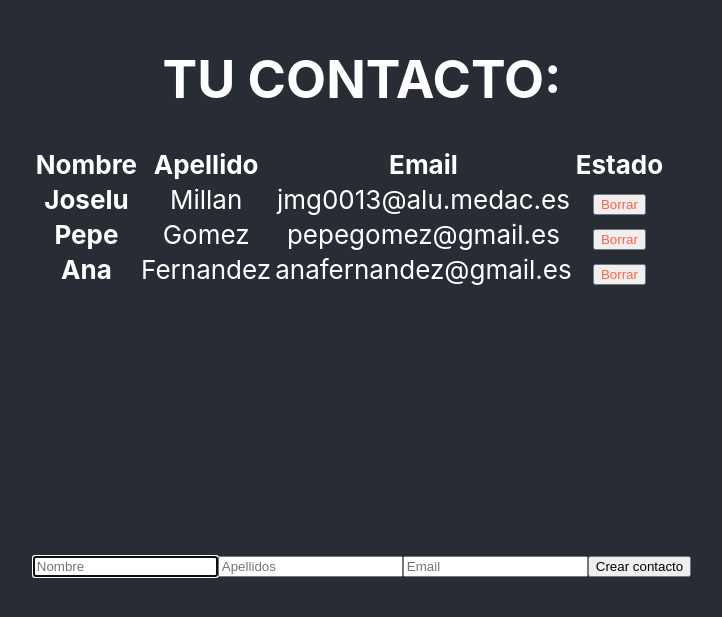
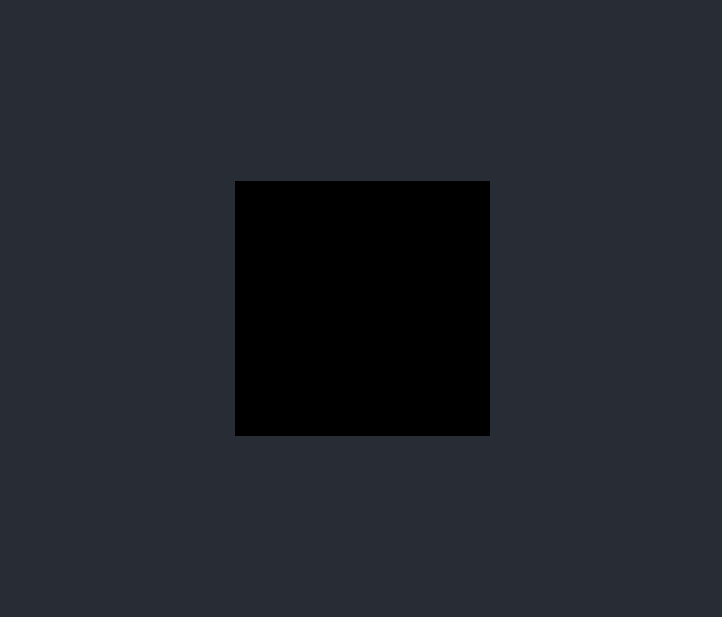
Before and after one commit to jmg0013/ejerciciosCursoReact, a React (Create React App) app: page / in a window 1280 px wide. Shown: the part 105-722 px from the top of the page, without its empty margins (278-1000 px from the left). Built offline with nearby package versions, Linux system fonts and the light colour scheme.

Commit message:
Ejercicios 10,11 y 12

```diff
--- a/package.json
+++ b/package.json
@@ -9,6 +9,7 @@
     "react": "^17.0.2",
     "react-dom": "^17.0.2",
     "react-scripts": "5.0.0",
+    "sass": "^1.49.9",
     "web-vitals": "^2.1.4"
   },
   "scripts": {
--- a/src/App.js
+++ b/src/App.js
@@ -2,15 +2,18 @@ import logo from './logo.svg';
 import './App.css';
 import ContactlistComponent from './components/container/contactList';
 import Clock from './components/pure/clock';
+import Cuadrado from './components/pure/cuadrado';
+
 
 function App() {
   return (
     <div className="App">
       <header className="App-header">
-        <p>
-        <ContactlistComponent></ContactlistComponent>
+        <div>
         {/* <Clock></Clock> */}
-        </p>
+        {/* <ContactlistComponent></ContactlistComponent> */}
+        <Cuadrado></Cuadrado>
+        </div>
 
       </header>
     </div>
--- /dev/null
+++ b/src/components/pure/cuadrado.jsx
@@ -0,0 +1,58 @@
+import React, {useState} from 'react';
+
+const Cuadrado = () => {
+
+    const [color, setColor] = useState('#000000');//variable inicial del color que será negro
+
+    const [intervalo, setIntervalo] = useState(0);
+
+
+    const getColor = () => Math.floor(Math.random() * 256);//numero aleatorio entre 0 y 255
+
+    const getHexadecimal = (red, green, blue) => {//esta función generará el numero hexadecimal
+        return (
+          '#' +
+          [red, green, blue]
+            .map((c) => {
+              const hex = c.toString(16);//16 porque queremos un numero hexadecimal
+              return hex.lenght === 1 ? '0' + hex : hex;
+            })
+            .join('')//une todos los elementos del .map en una cadena y devuelve esta cadena
+        );
+      };
+
+      const generarHexadecimal = () => {//para cada valor del numero hexadecimal (rojo,verde y azul) genera un numero aleatorio
+        const rgb = {
+          r: getColor(),
+          g: getColor(),
+          b: getColor(),
+        };
+        return setColor(getHexadecimal(rgb.r, rgb.g, rgb.b));//aplica al div el color generado aleatoriamente
+      };
+
+    const onChangeColor = () => {//esta funcion consiste en que cuando el raton entre en el div genere colores
+    return setIntervalo(setInterval(generarHexadecimal, 500));//cada medio segundo cambia de color
+    };
+
+    const onStopChangeColor = () => {//esta funcion consiste en que cuando el raton salga del div pare de generar colores
+    return clearInterval(intervalo);
+    };
+
+    const onClickChangeColor = () => {//esta funcion consiste en que al hacer click sobre el div pare de generar colores
+    return clearInterval(intervalo);
+    };
+
+    return (
+        <div
+            style={{height: '255px',width: '255px',backgroundColor: color}}
+            onMouseOver={onChangeColor}
+            onMouseLeave={onStopChangeColor}
+            onDoubleClick={onClickChangeColor}
+        >
+            <p style={{ color: 'black' }}>Color: {color} </p>
+        </div>
+
+    );
+}
+
+export default Cuadrado;
```
Also changed, not shown: 1 other file (tests, documents, lock files or other folders).
